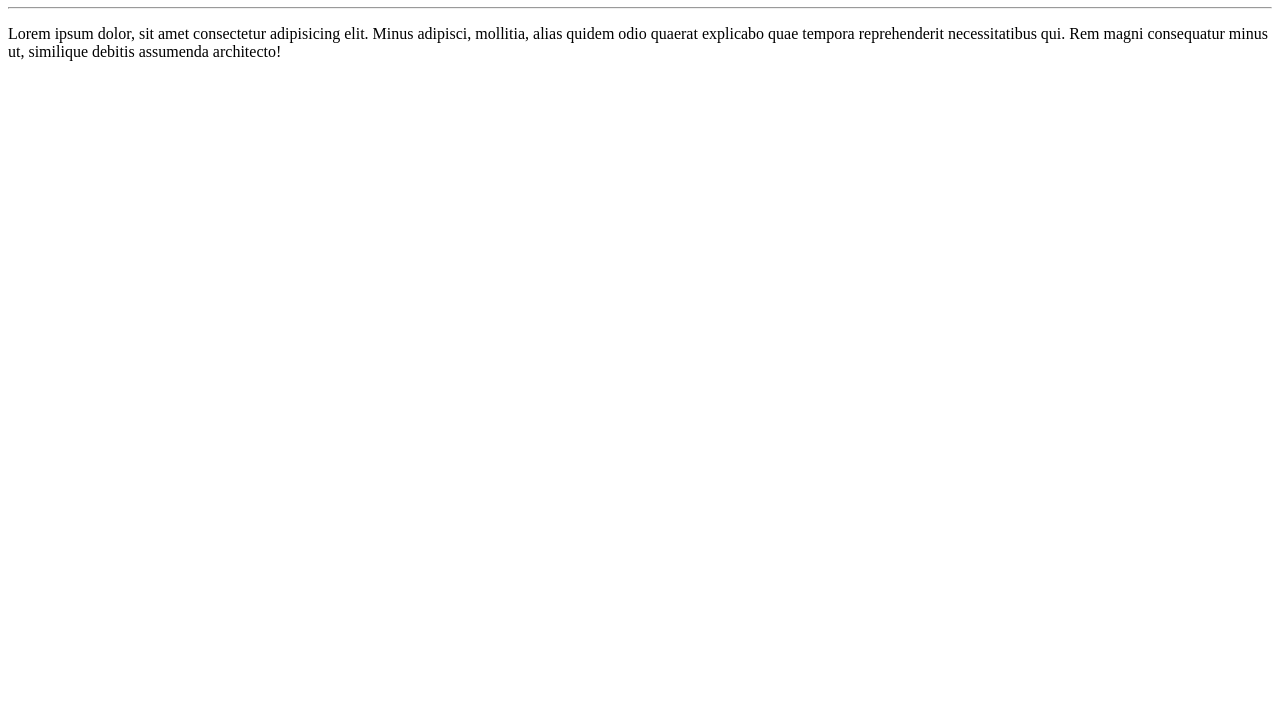
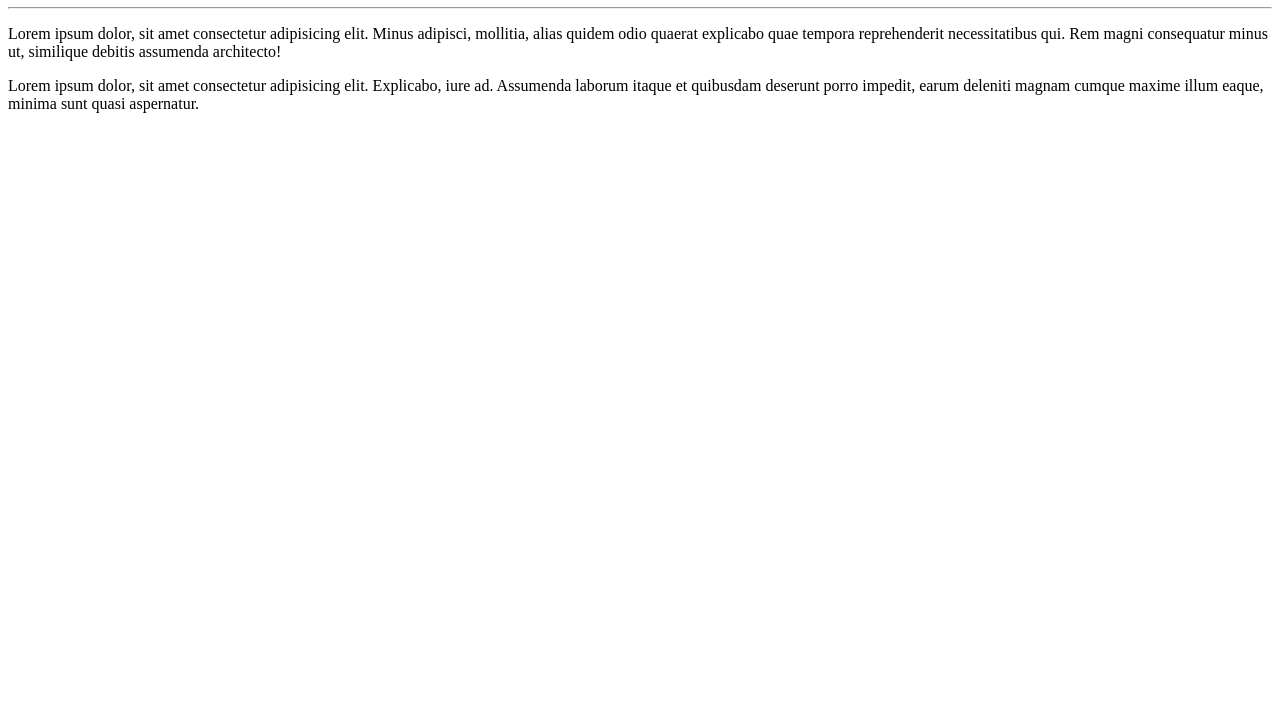
Before and after one commit to Gustafranca/exercicios-de-python, a plain HTML site: page site exemplo/index.html in a window 1280 px wide. Shown: the part 73-800 px from the top of the page. Drawn offline with Linux system fonts and the light colour scheme.

Commit message:
add a praragrafo

```diff
--- a/site exemplo/index.html
+++ b/site exemplo/index.html
@@ -10,5 +10,6 @@
     <h1>Ecerícios de python</h1>
     <hr>
     <p>Lorem ipsum dolor, sit amet consectetur adipisicing elit. Minus adipisci, mollitia, alias quidem odio quaerat explicabo quae tempora reprehenderit necessitatibus qui. Rem magni consequatur minus ut, similique debitis assumenda architecto!</p>
+    <p>Lorem ipsum dolor, sit amet consectetur adipisicing elit. Explicabo, iure ad. Assumenda laborum itaque et quibusdam deserunt porro impedit, earum deleniti magnam cumque maxime illum eaque, minima sunt quasi aspernatur.</p>
 </body>
 </html>
```
